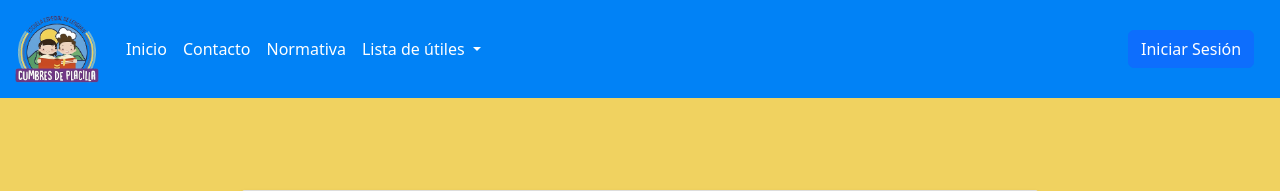
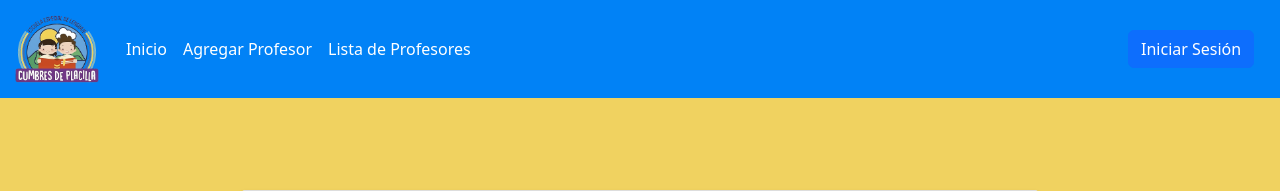
Before and after one commit to Saesres/ProyectoCumbres, a Django app: page /SitioWeb/listarProfesor in a window 1280 px wide. Shown: the top 191 px of the page. Run offline with Django 4.2, Linux system fonts and the light colour scheme; data comes from the database, SQL or seed files in the repository; both versions use the stored data as it was after the commit.

Commit message:
modified:   SitioWeb/templates/paginas/agregarProfesor.html 	modified:   SitioWeb/templates/paginas/listarProfesor.html 	modified:   db.sqlite3

```diff
--- a/SitioWeb/templates/paginas/listarProfesor.html
+++ b/SitioWeb/templates/paginas/listarProfesor.html
@@ -23,20 +23,10 @@
             <a class="nav-link nav-item-custom" aria-current="page" href="{%url 'index'%}">Inicio</a>
           </li>
           <li class="nav-item">
-              <a class="nav-link  nav-item-custom" href="{%url 'Contacto'%}">Contacto</a>
+            <a class="nav-link nav-item-custom" aria-current="page" href="{%url 'agregarProfesor'%}">Agregar Profesor</a>
           </li>
           <li class="nav-item">
-              <a class="nav-link nav-item-custom" href="/normativaEjemplo.pdf"  target="_blank" rel="noopener noreferrer">Normativa</a>
-            </li>
-            <li class="nav-item dropdown">
-              <a class="nav-link dropdown-toggle nav-item-custom" href="#" role="button" data-bs-toggle="dropdown" aria-expanded="false">
-                Lista de útiles
-              </a>
-              <ul class="dropdown-menu">
-                <li><a class="dropdown-item" href="/listaEjemplo.pdf"  target="_blank" rel="noopener noreferrer">Medio Mayor</a></li>
-                <li><a class="dropdown-item" href="/listaEjemplo.pdf"  target="_blank" rel="noopener noreferrer">Pre-Kinder</a></li>
-                <li><a class="dropdown-item" href="/listaEjemplo.pdf"  target="_blank" rel="noopener noreferrer">Kinder</a></li>
-              </ul>
+            <a class="nav-link nav-item-custom" aria-current="page" href="{%url 'listarProfesor'%}">Lista de Profesores</a>
           </li>
         </ul>
         <div class="right-item">
```
Also changed, not shown: SitioWeb/templates/paginas/agregarProfesor.html (+1 -14 lines), db.sqlite3. Lines whose indentation alone changed are shown as unchanged.
